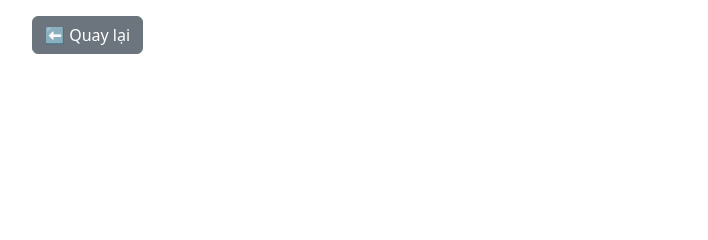
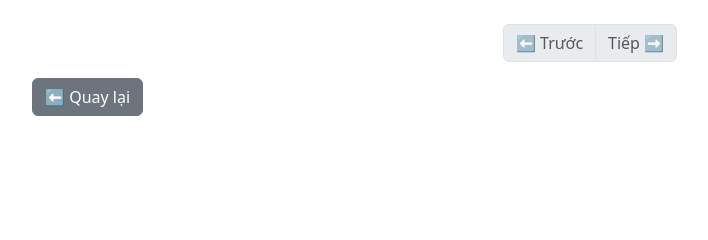
Before and after one commit to Phucsinh238/fastapi-pdf-app, a FastAPI app: page /admin/news in a window 1280 px wide. Shown: the part 166-406 px from the top of the page, without its empty margins (50-758 px from the left). Run offline with FastAPI, Linux system fonts and the light colour scheme; a user stored in the database is signed in.

Commit message:
Update news_admin_list.html

```diff
--- a/app/templates/news_admin_list.html
+++ b/app/templates/news_admin_list.html
@@ -36,6 +36,23 @@
       {% endfor %}
     </tbody>
   </table>
+  <nav aria-label="Page navigation" class="mt-4">
+    <ul class="pagination justify-content-center">
+      <li class="page-item {% if page <= 1 %}disabled{% endif %}">
+        <a class="page-link" href="/admin/news?page={{ page-1 }}">⬅ Trước</a>
+      </li>
+
+      {% for p in range(1, pages+1) %}
+        <li class="page-item {% if p == page %}active{% endif %}">
+          <a class="page-link" href="/admin/news?page={{ p }}">{{ p }}</a>
+        </li>
+      {% endfor %}
+
+      <li class="page-item {% if page >= pages %}disabled{% endif %}">
+        <a class="page-link" href="/admin/news?page={{ page+1 }}">Tiếp ➡</a>
+      </li>
+    </ul>
+  </nav>
 
   <a href="/" class="btn btn-secondary">⬅ Quay lại</a>
 
```
